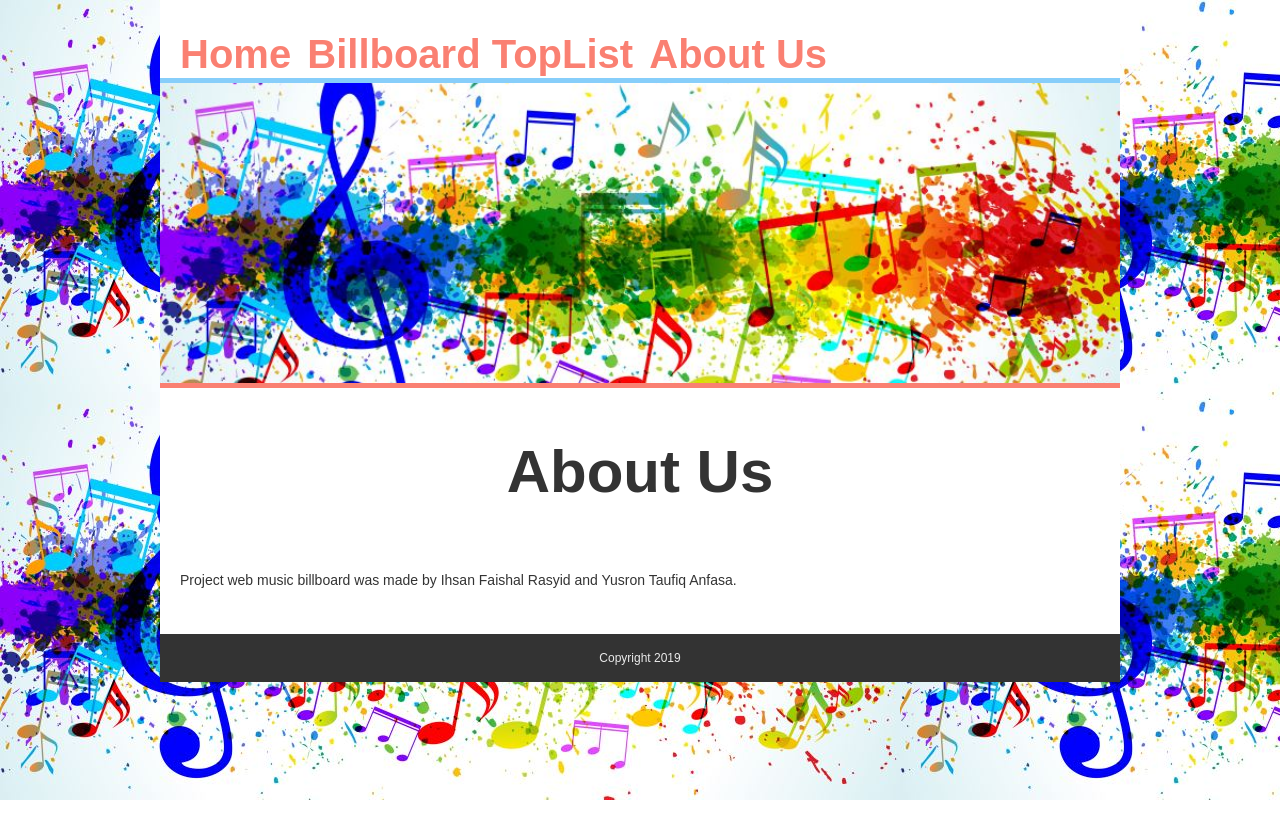
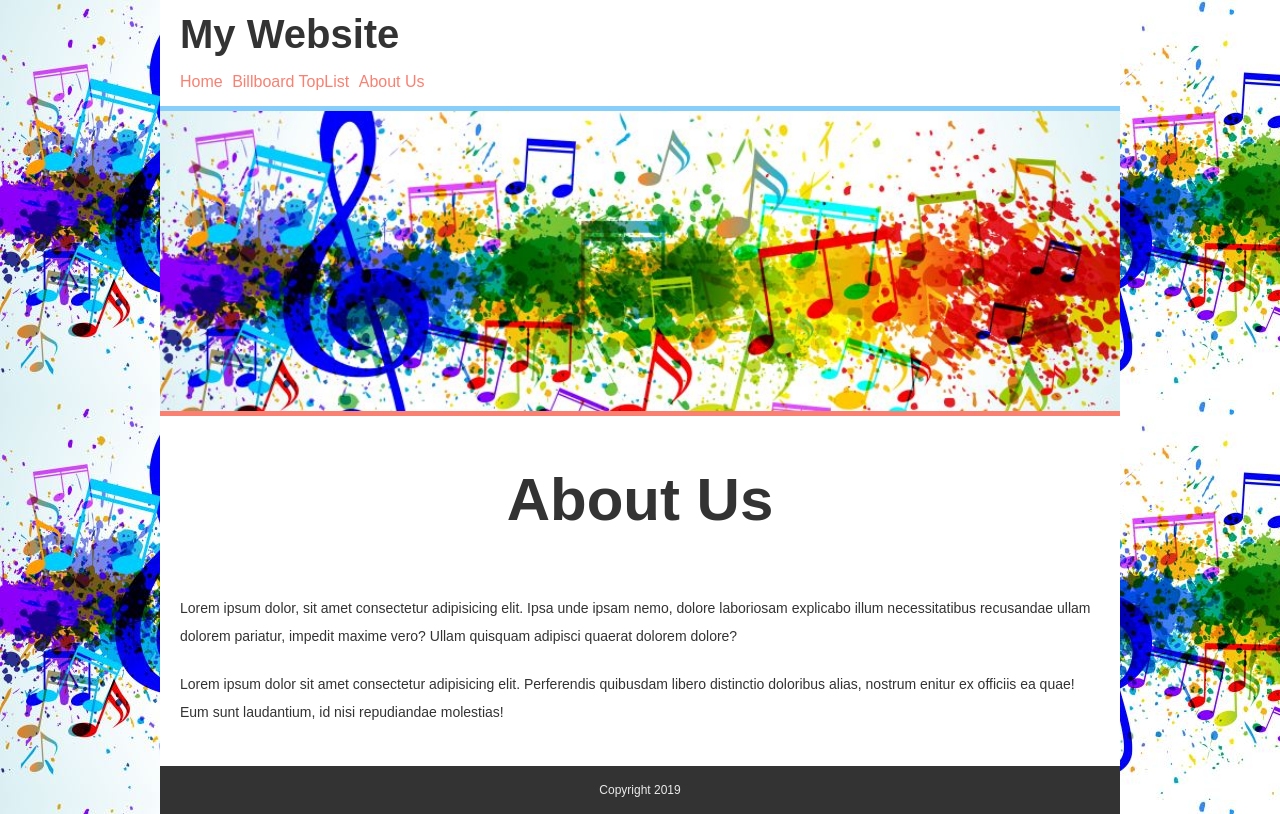
Before and after one commit to Lorddeepwhite/API-Teknologi-Sistem-Terintegrasi, a PHP site: page /about.php in a window 1280 px wide. Run offline with PHP 8.4, Linux system fonts and the light colour scheme.

Commit message:
Update about.php

```diff
--- a/about.php
+++ b/about.php
@@ -10,7 +10,7 @@
 <body>
     <div class="container">
         <div class="header">
-            <h1 class="judul"Billboard Top List Songs Lyric Provider</h1>
+            <h1 class="judul">My Website</h1>
             <ul>
                 <li><a href="home.php">Home</a></li>
                 <li><a href="toplist.php">Billboard TopList</a></li>
@@ -22,7 +22,9 @@
             <div class="main">
                 <h2>About Us</h2>
 
-                <p>Project web music billboard was made by Ihsan Faishal Rasyid and Yusron Taufiq Anfasa.</p>
+                <p>Lorem ipsum dolor, sit amet consectetur adipisicing elit. Ipsa unde ipsam nemo, dolore laboriosam explicabo illum necessitatibus recusandae ullam dolorem pariatur, impedit maxime vero? Ullam quisquam adipisci quaerat dolorem dolore?</p>
+
+                <p>Lorem ipsum dolor sit amet consectetur adipisicing elit. Perferendis quibusdam libero distinctio doloribus alias, nostrum enitur ex officiis ea quae! Eum sunt laudantium, id nisi repudiandae molestias!</p>
             </div>
 
 
```
